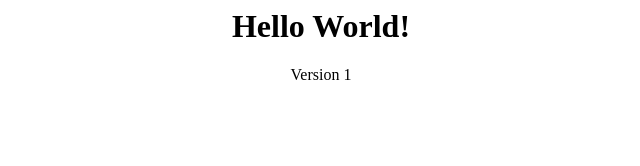
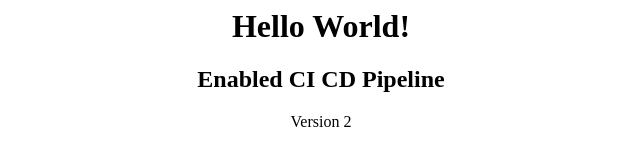
Before and after one commit to adarshgeorge/CI_CD_Docker, a plain HTML site: page web/index.html in a window 1280 px wide. Shown: the whole page, without its empty margins (319-959 px from the left). Drawn offline with Linux system fonts and the light colour scheme.

Commit message:
version2

```diff
--- a/web/index.html
+++ b/web/index.html
@@ -1,2 +1,3 @@
 <center><h1>Hello World!</h1></center>
-<center>Version 1 </center>
+<center><h2>Enabled CI CD Pipeline </h2></center>
+<center>Version 2</center>
```
Also changed, not shown: 1 other file.
